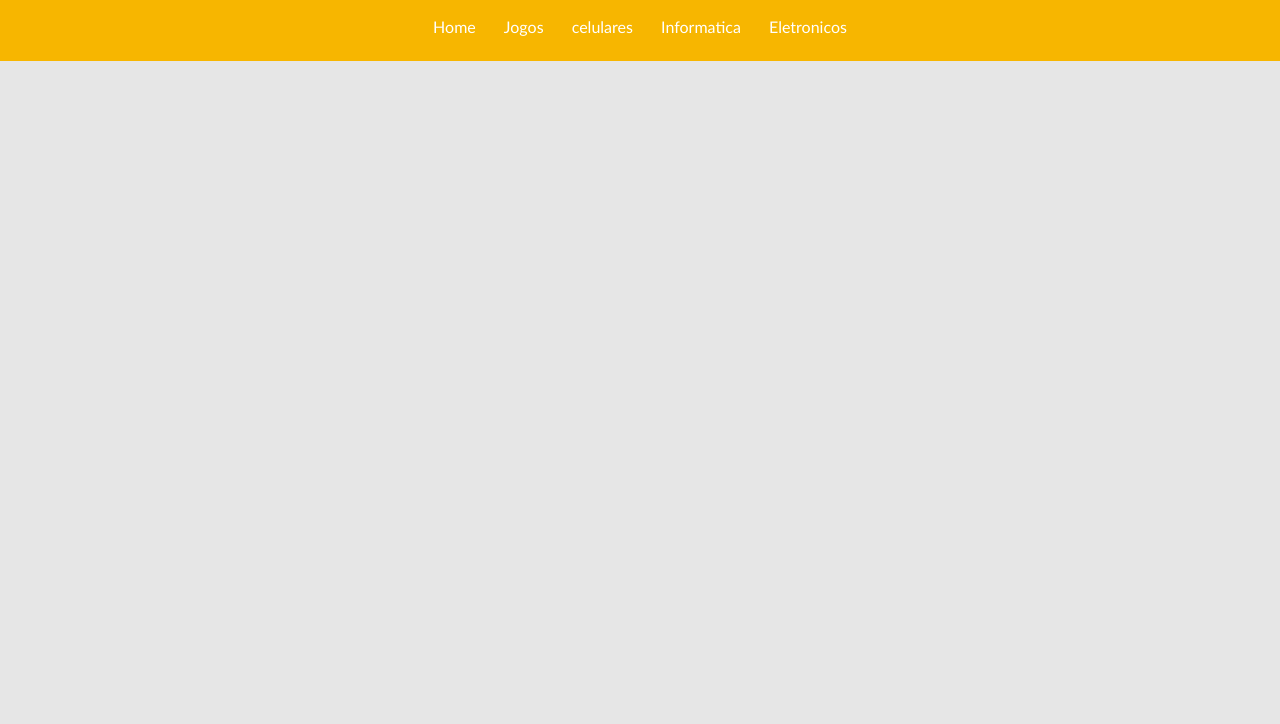
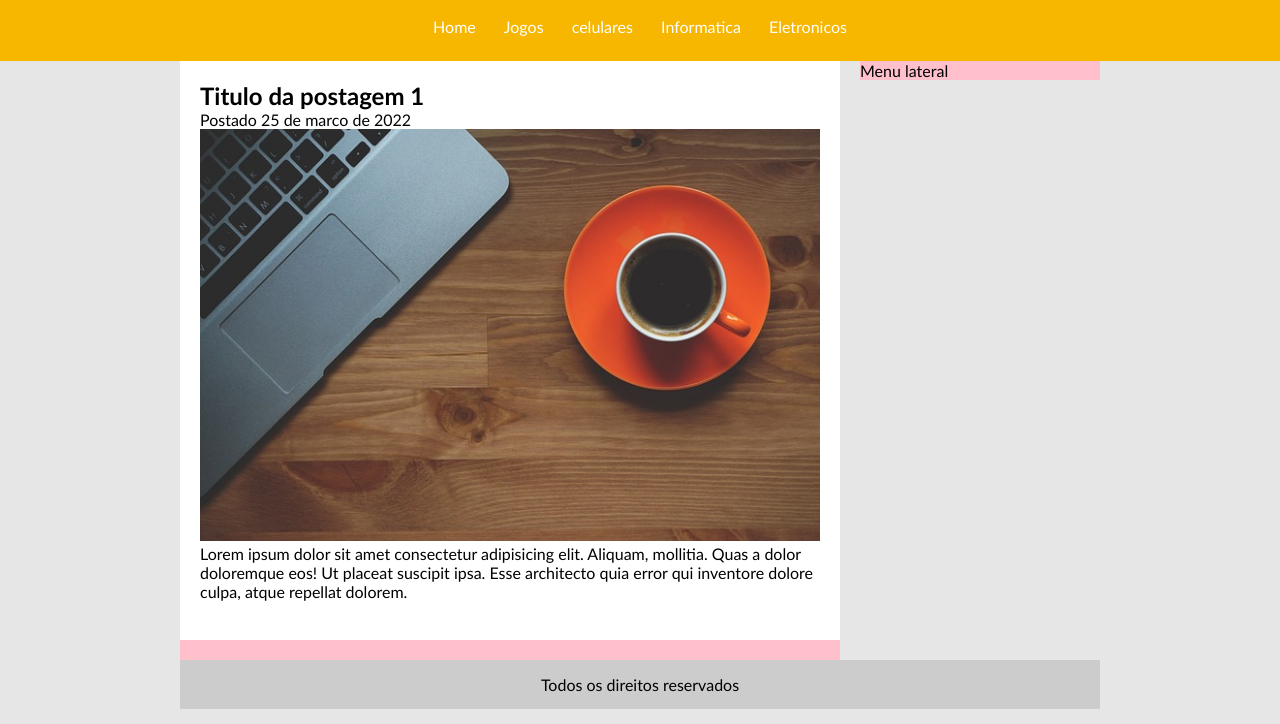
Before and after one commit to willsantosifpr/tecblog, a plain HTML site: page index.html in a window 1280 px wide. Shown: the part 76-800 px from the top of the page. Drawn offline with Linux system fonts and the light colour scheme.

Commit message:
TecBlog - Area Principal

```diff
--- a/css/style.css
+++ b/css/style.css
@@ -21,6 +21,38 @@ body {
 
 #area-logo, #area-menu {
     padding: 10px;
+}
+
+#area-principal {
+    width: 920px;
+    margin: 0 auto;
+}
+
+#area-postagens, #area-menu-lateral {
+    background: pink;
+}
+
+#area-postagens {
+    width: 660px;
+    float: left;
+}
+
+.postagem {
+    padding: 20px;
+    margin-bottom: 20px;
+    background: white;
+}
+
+#area-menu-lateral {
+    width: 240px;
+    float: right;
+}
+
+#rodape {
+    clear: both;
+    text-align: center;
+    padding: 15px;
+    background: #ccc;
 }
 
 /*
--- a/index.html
+++ b/index.html
@@ -25,5 +25,31 @@
 
         </div>
 
+        <div id="area-principal">
+
+            <div id="area-postagens">
+
+                <!-- Abertura postagem -->
+                <div class="postagem">
+                    <h2>Titulo da postagem 1</h2>
+                    <span>Postado 25 de marco de 2022</span>
+                    <img width="620px" src="imagens/imagem1.jpg" alt="Laptop + Coffee">
+                    <p>
+                        Lorem ipsum dolor sit amet consectetur adipisicing elit. Aliquam, mollitia. Quas a dolor doloremque eos! Ut placeat suscipit ipsa. Esse architecto quia error qui inventore dolore culpa, atque repellat dolorem.
+                    </p>
+                    <a href="">Leia mais</a>
+                </div> <!--// Fechamento postagem -->
+
+            </div>
+            <div id="area-menu-lateral">
+                Menu lateral
+            </div>
+
+            <div id="rodape">
+                Todos os direitos reservados
+            </div>
+
+        </div>
+
     </body>
 </html>
```
